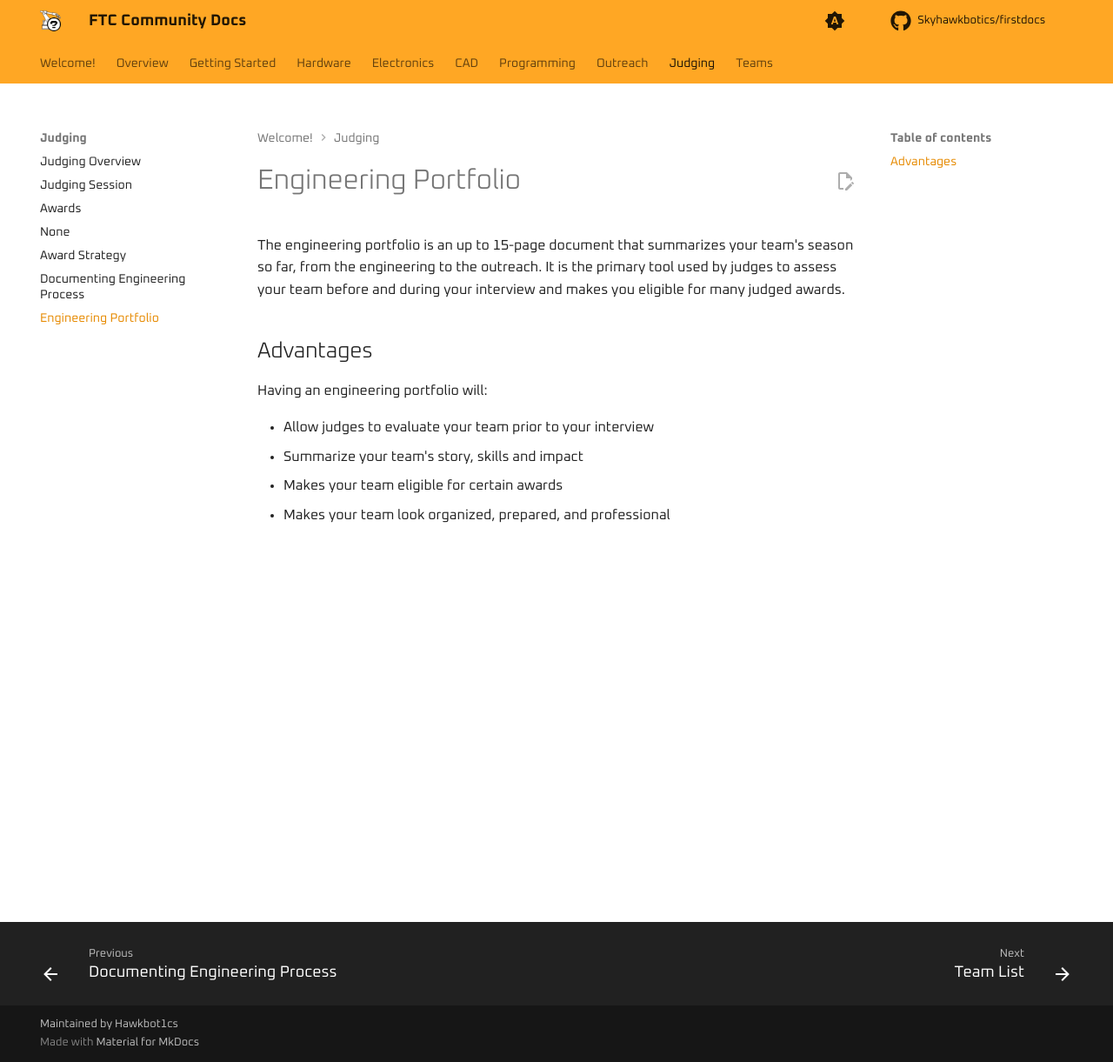
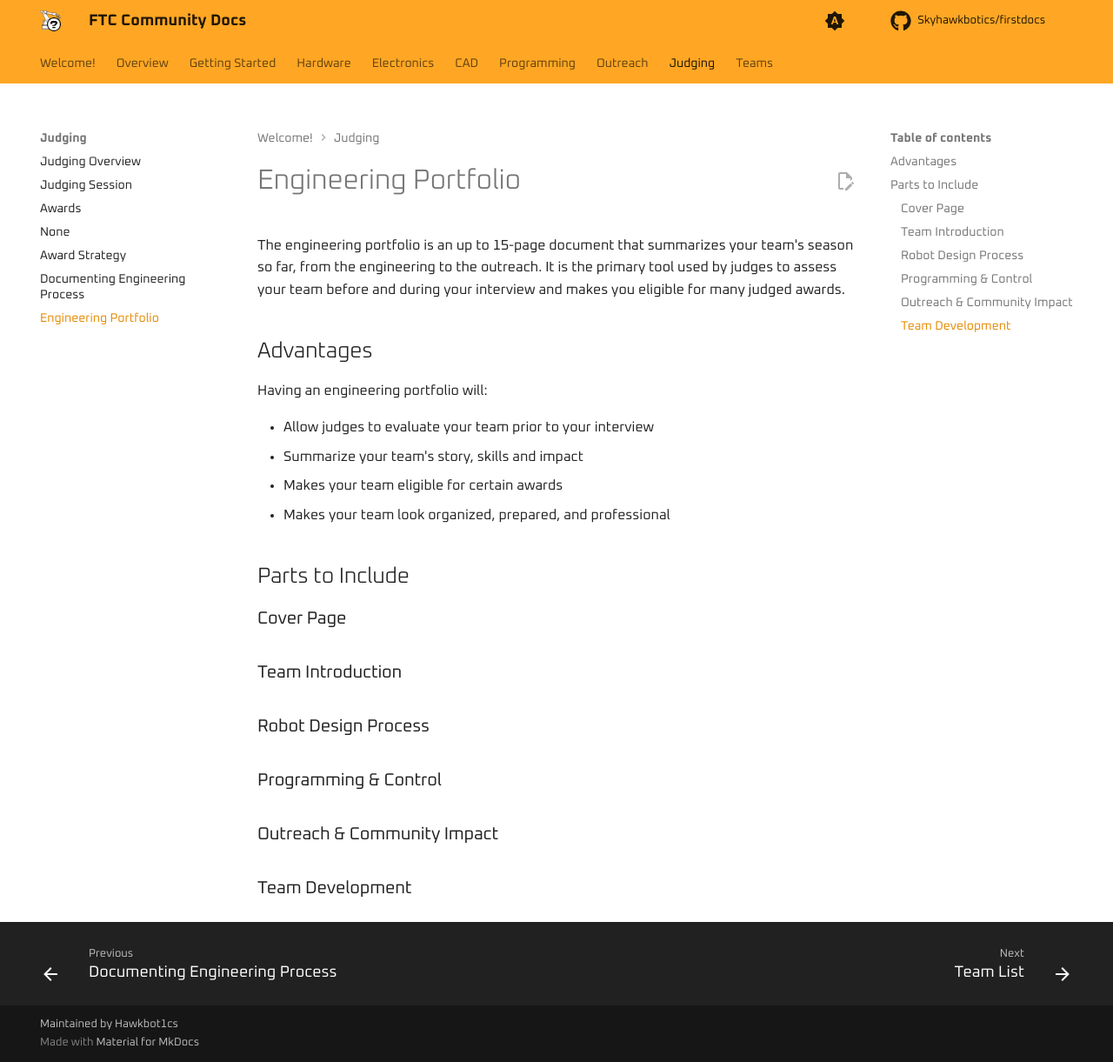
Before and after one commit to Skyhawkbotics/firstdocs, an MkDocs documentation site: the page built from source/docs/judging/engineering-portfolio.md, in a window 1280 px wide and 1221 px high. Shown: the whole window at 87% size. Built offline with MkDocs 1.6.1 and Material for MkDocs 9.7.7, drawn with Linux system fonts in a browser that asks for light colours; comment, search, counter and statistics services are not loaded.

Commit message:
add headers for parts to include in portfolio

```diff
--- a/source/docs/judging/engineering-portfolio.md
+++ b/source/docs/judging/engineering-portfolio.md
@@ -10,3 +10,17 @@ Having an engineering portfolio will:
 - Summarize your team's story, skills and impact
 - Makes your team eligible for certain awards
 - Makes your team look organized, prepared, and professional
+
+## Parts to Include
+
+### Cover Page
+
+### Team Introduction
+
+### Robot Design Process
+
+### Programming & Control
+
+### Outreach & Community Impact
+
+### Team Development
```
